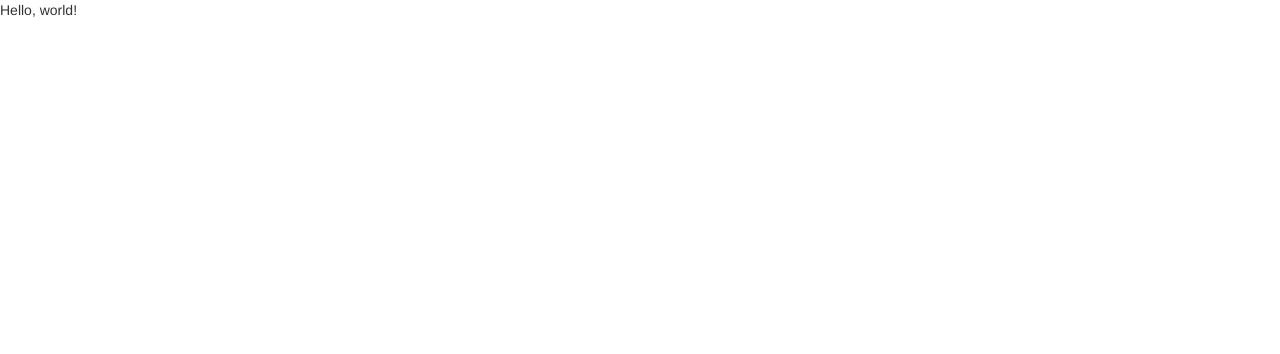
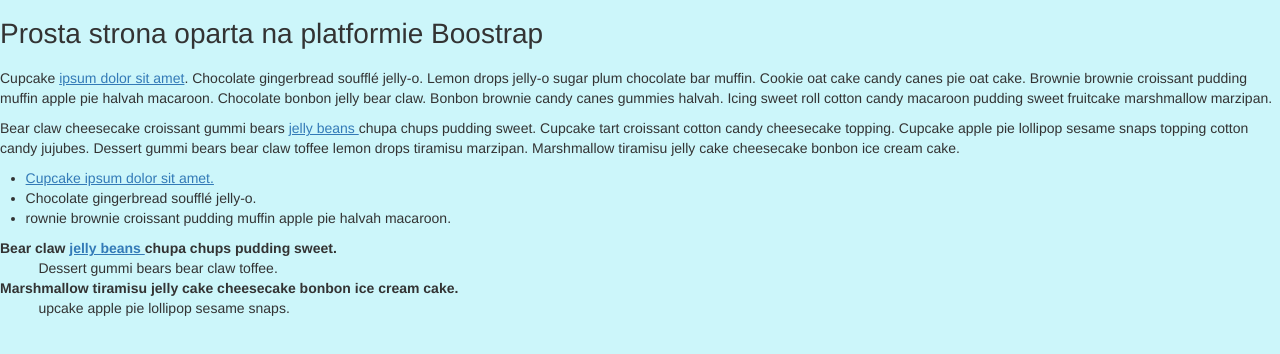
Before and after one commit to paduszka/bootstrapW24Godziny, a plain HTML site: page index.html in a window 1280 px wide. Drawn offline with nearby package versions, Linux system fonts and the light colour scheme.

Commit message:
do godziny 4

```diff
--- /dev/null
+++ b/css/styles.css
@@ -0,0 +1,17 @@
+a:link, a:visited, a:active {
+  text-decoration: underline;
+}
+
+body {
+  background-color: #CCF6FA;
+  margin-left: 0.5%;
+}
+
+ul {
+  padding-left: 0;
+  margin-left: 2%;
+}
+
+dd {
+  text-indent: 3%;
+}
--- a/index.html
+++ b/index.html
@@ -1,13 +1,36 @@
 <!DOCTYPE html>
-<html lang="en">
+<html lang="pl">
 <head>
   <meta charset="UTF-8">
+  <meta http-equiv="X-UA-Compatible" content="IE-edge" />
   <meta name="viewport" content="width=device-width, initial-scale=1">
   <title>Bootstrap w 24 godziny</title>
+  <!--Boostrap-->
   <link href="css/bootstrap.min.css" rel="stylesheet" />
+  <link href="css/styles.css" rel="stylesheet" />
+  <!--[if lt IE 9]>
+    <script src="https://oss.maxcdn/html5shiv/3.7.2/html5shiv.min.js"></script>
+    <script src="https://oss.maxcdn/respond/1.4.2/respond.min.js"></script>
+  <![enddif]-->
+  <link href="https://cdnjs.cloudflare.com/ajax/libs/normalize/3.0.2/normalize.css" rel="stylesheet" />
 </head>
 <body>
-  Hello, world!
+  <h1>Prosta strona oparta na platformie Boostrap</h1>
+  <p>
+    Cupcake <a href="#">ipsum dolor sit amet</a>. Chocolate gingerbread soufflé jelly-o. Lemon drops jelly-o sugar plum chocolate bar muffin. Cookie oat cake candy canes pie oat cake. Brownie brownie croissant pudding muffin apple pie halvah macaroon. Chocolate bonbon jelly bear claw. Bonbon brownie candy canes gummies halvah. Icing sweet roll cotton candy macaroon pudding sweet fruitcake marshmallow marzipan.</p>
+  <p>
+    Bear claw cheesecake croissant gummi bears <a href="#">jelly beans </a>chupa chups pudding sweet. Cupcake tart croissant cotton candy cheesecake topping. Cupcake apple pie lollipop sesame snaps topping cotton candy jujubes. Dessert gummi bears bear claw toffee lemon drops tiramisu marzipan. Marshmallow tiramisu jelly cake cheesecake bonbon ice cream cake.</p>
+  <ul>
+    <li><a href="#">Cupcake ipsum dolor sit amet.</a></li>
+    <li>Chocolate gingerbread soufflé jelly-o. </li>
+    <li>rownie brownie croissant pudding muffin apple pie halvah macaroon.</li>
+  </ul>
+  <dl>
+    <dt>Bear claw <a href="#">jelly beans </a>chupa chups pudding sweet.</dt>
+    <dd>Dessert gummi bears bear claw toffee.</dd>
+    <dt>Marshmallow tiramisu jelly cake cheesecake bonbon ice cream cake.</dt>
+    <dd>upcake apple pie lollipop sesame snaps.</dd>
+  </dl>
   <script src="http://code.jquery.com/jquery-3.2.1.slim.min.js" integrity="sha256-k2WSCIexGzOj3Euiig+TlR8gA0EmPjuc79OEeY5L45g=" crossorigin="anonymous"></script>
   <script src="js/bootstrap.min.js"></script>
 </body>
```
